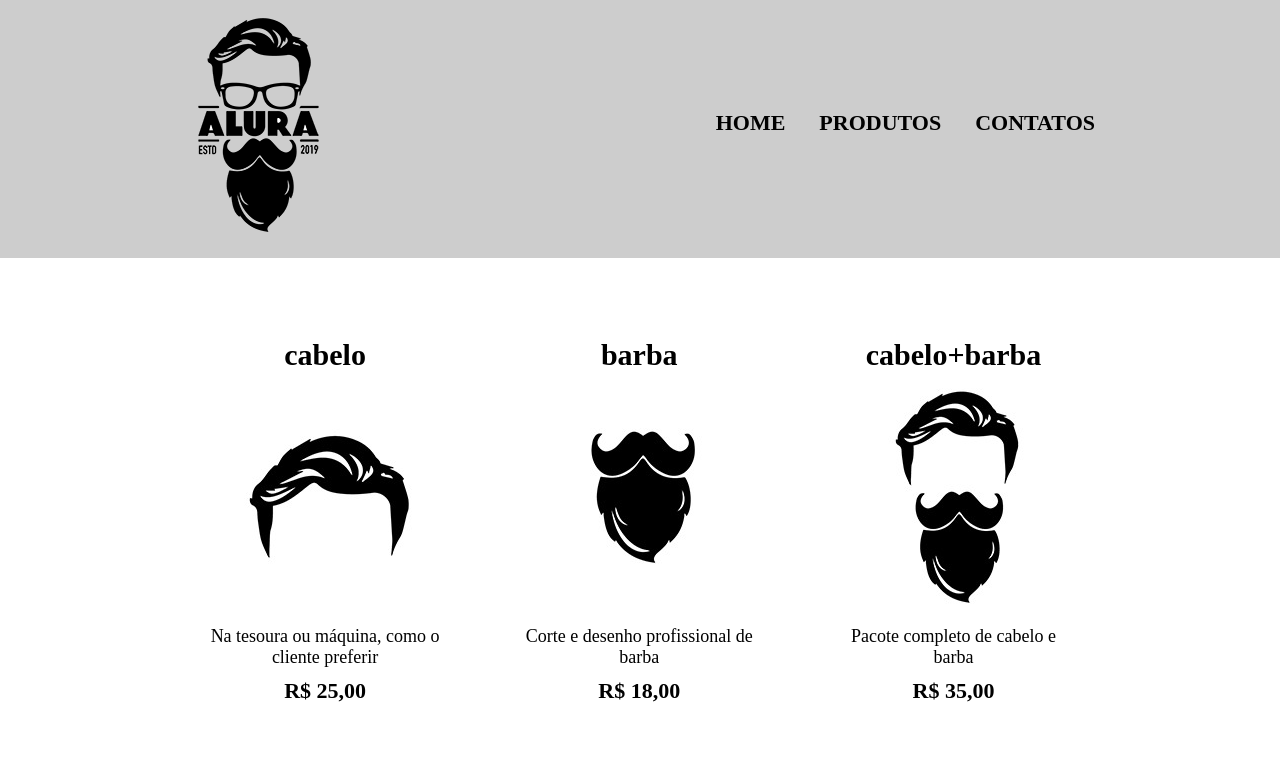
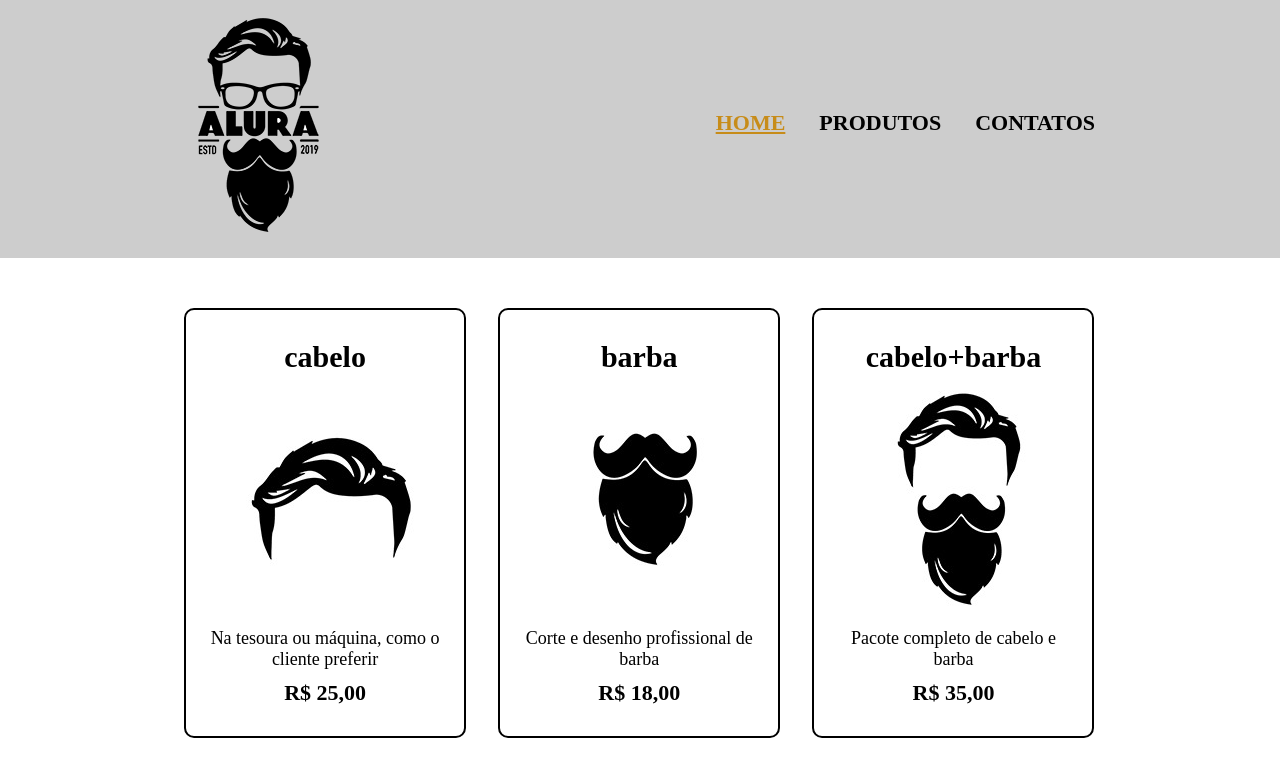
Before and after one commit to GenildaSouza/BarbeariaAlura, a plain HTML site: page produtos.html in a window 1280 px wide. In both pictures the pointer is over the link "HOME". Drawn offline with Linux system fonts and the light colour scheme.

Commit message:
adiciona cards e efeitos

```diff
--- a/produtos.css
+++ b/produtos.css
@@ -33,6 +33,11 @@ nav a {
     text-decoration: none;
 }
 
+nav a:hover {
+    color: #c78c19;
+    text-decoration: underline;
+}
+
 .produtos {
     width: 940px;
     margin: 0 auto;
@@ -47,6 +52,20 @@ nav a {
     margin: 0 1.5%;
     padding: 30px 20px;
     box-sizing: border-box;
+    border: #000000 2px solid;
+    border-radius: 10px;
+}
+
+.produtos li:hover {
+    border-color: #c78c19;
+}
+
+.produtos li:active {
+    border-color: #088c19;
+}
+
+.produtos li:hover h2 {
+    font-size: 34px;
 }
 
 .produtos h2 {
```
